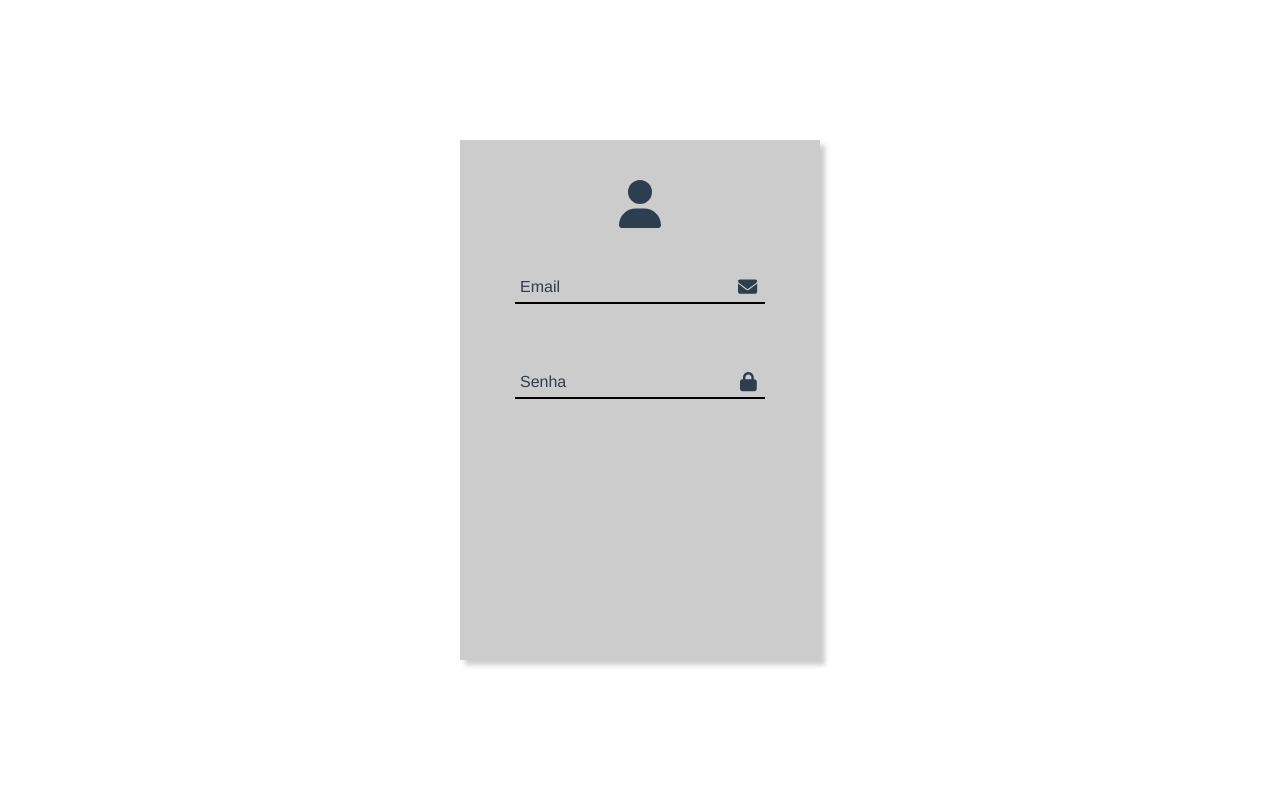
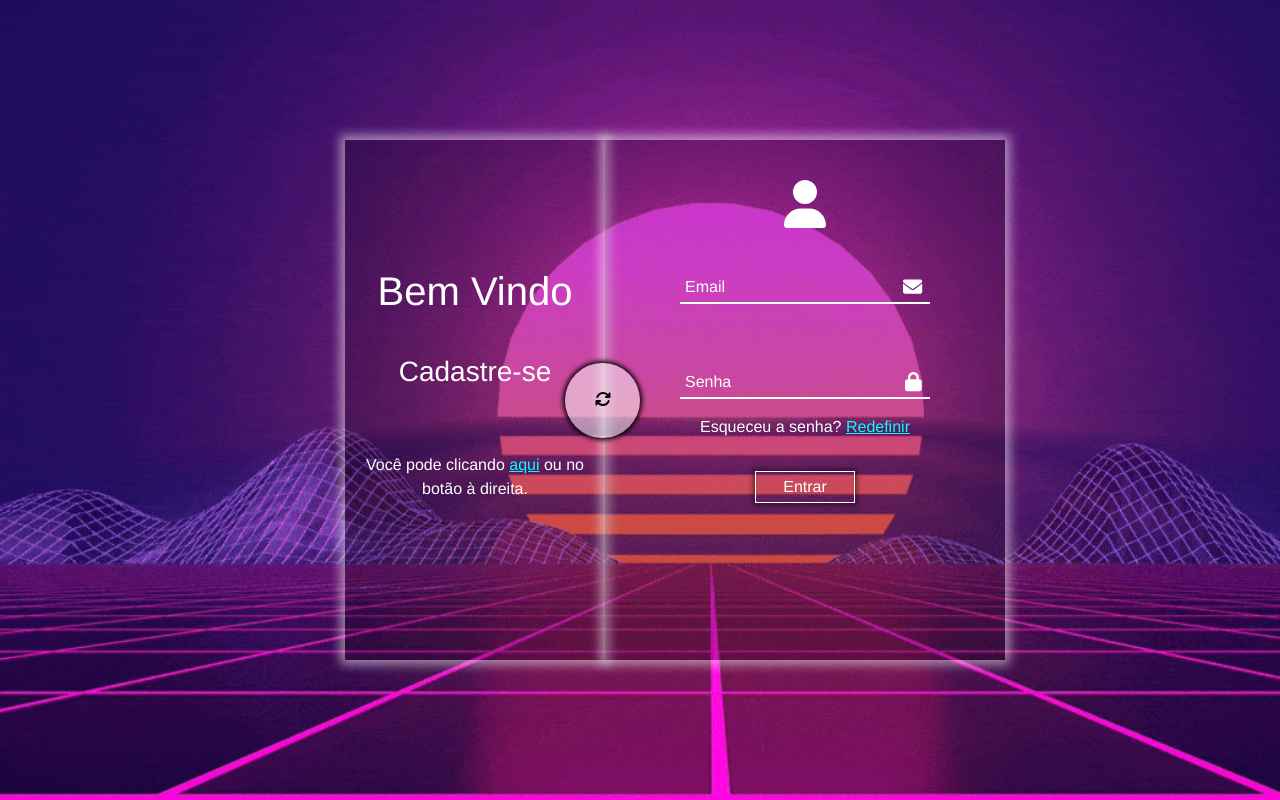
Before and after one commit to Lion-Desenvolvimento-de-Software/lion-tickets-front, a Vue app: page /login in a window 1280 px wide. Built offline with nearby package versions, Linux system fonts and the light colour scheme; no server answers.

Commit message:
Separação componente layout login e cadastro e troca de login para cadastro feito no visual

```diff
--- a/src/assets/icons/icons.js
+++ b/src/assets/icons/icons.js
@@ -4,6 +4,7 @@ import { faVenusMars } from "@fortawesome/free-solid-svg-icons"
 import { faUser } from "@fortawesome/free-solid-svg-icons"
 import { faLock } from "@fortawesome/free-solid-svg-icons"
 import { faEnvelope } from "@fortawesome/free-solid-svg-icons"
+import { faArrowsRotate } from "@fortawesome/free-solid-svg-icons"
 
 export default [
   faMobileScreen,
@@ -11,5 +12,6 @@ export default [
   faVenusMars,
   faUser,
   faLock,
-  faEnvelope
+  faEnvelope,
+  faArrowsRotate
 ]
--- /dev/null
+++ b/src/components/layoutLogin.vue
@@ -0,0 +1,112 @@
+<template>
+  <div class="custom-title">
+    <font-awesome-icon :icon="['fas', 'user']" />
+  </div>
+  <div class="custom-form">
+    <div class="custom-input">
+      <input id="email" type="text" name="Email" required />
+      <label for="email">Email</label>
+      <font-awesome-icon :icon="['fas', 'envelope']" />
+    </div>
+    <div class="custom-input">
+      <input id="senha" type="password" name="Senha" required toggle-show="false" />
+      <label for="senha">Senha</label>
+      <font-awesome-icon :icon="['fas', 'lock']" />
+    </div>
+  </div>
+  <div class="custom-redefinir-senha">
+    <p>Esqueceu a senha? <a href="">Redefinir</a></p>
+  </div>
+  <button class="custom-button">Entrar</button>
+</template>
+
+<script>
+
+export default {
+  name: "LayoutLogin"
+}
+</script>
+
+<style>
+.custom-title {
+  margin: 2.5em 0;
+}
+.custom-title svg {
+  font-size: 3rem;
+}
+
+.custom-form {
+  display: flex;
+  flex-wrap: nowrap;
+  justify-content: center;
+  height: 25%;
+  flex-direction: column;
+  align-items: center;
+}
+.custom-form .custom-input {
+  position: relative;
+  margin: 30px 0;
+  max-width: 310px;
+}
+.custom-input input {
+  background: transparent !important;
+  border: 0;
+  border-bottom: 2px solid #fff;
+  width: 250px;
+  height: 35px;
+  padding: 0 2.5rem 0 0.5rem;
+  color: #fff;
+}
+input:focus {
+  outline: none;
+}
+.custom-input label {
+  position: absolute;
+  top: 50%;
+  left: 5px;
+  transform: translateY(-50%);
+  font-size: 1rem;
+  pointer-events: none;
+  transition: all 0.5s ease-in-out;
+}
+input:-webkit-autofill {
+  -webkit-box-shadow: 0 0 0 30px #6ff9d3 inset;
+}
+input:-webkit-autofill ~ label,
+input:focus ~ label,
+input:valid ~ label {
+  top: -5px;
+}
+
+.custom-input svg {
+  position: absolute;
+  font-size: 1.2rem;
+  right: 0;
+  top: 0.5rem;
+  margin: 0 0.5rem;
+}
+
+.custom-redefinir-senha {
+  margin: 1rem 0;
+}
+
+a {
+  color: aqua;
+}
+
+.custom-button {
+  width: 100px;
+  height: 2rem;
+  color: #fff;
+  background: none;
+  border: 1px solid #fff;
+  margin: 1rem 0;
+  box-shadow: 0 0 5px 2px rgba(0, 0, 0, 0.5);
+}
+.custom-button:hover {
+  background: rgba(0, 0, 0, 0.1);
+}
+.custom-button:active {
+  box-shadow: 0 0 5px 2px rgba(0, 0, 0, 0.5) inset;
+}
+</style>
--- a/src/views/Login.vue
+++ b/src/views/Login.vue
@@ -1,20 +1,18 @@
 <template>
   <div class="custom-container">
-    <div class="custom-layout">
-      <div class="custom-title">
-        <FontAwesomeIcon :icon="['fas', 'user']" />
+    <div class="custom-layout-boxs">
+      <div class="custom-button-troca">
+        <button><font-awesome-icon :icon="['fas', 'arrows-rotate']" /></button>
       </div>
-      <div class="custom-form">
-        <div class="custom-input">
-          <input id="email" type="text" name="Email" required />
-          <label for="email">Email</label>
-          <font-awesome-icon :icon="['fas', 'envelope']" />
+      <div class="custom-layout-left">
+        <div class="custom-info">
+          <h1>Bem Vindo</h1>
+          <h3>Cadastre-se</h3>
+          <p>Você pode clicando <a href="">aqui</a> ou no botão à direita.</p>
         </div>
-        <div class="custom-input">
-          <input id="senha" type="password" name="Senha" required toggle-show="false" />
-          <label for="senha">Senha</label>
-          <font-awesome-icon :icon="['fas', 'lock']" />
-        </div>
+      </div>
+      <div class="custom-layout">
+        <layout-login />
       </div>
     </div>
   </div>
@@ -22,14 +20,17 @@
 
 <script>
 import UsuarioServices from '@/assets/services/UsuarioServices';
-import { FontAwesomeIcon } from '@fortawesome/vue-fontawesome';
+import layoutLogin from '@/components/layoutLogin.vue';
 export default {
     name: 'Login',
     data() {
         return {
             email: null,
             senha: null
-        };
+          };
+        },
+    components: {
+      layoutLogin
     },
     computed: {
         isValidEmail() {
@@ -58,7 +59,6 @@ export default {
             });
         }
     },
-    components: { FontAwesomeIcon }
 }
 </script>
 
@@ -78,67 +78,70 @@ input::-ms-clear {
   height: 100vh;
   justify-content: center;
   align-items: center;
+  background-image: url('../assets/images/background/wallpaper-gif-4.gif');
+  background-size: cover;
+  background-position-y: 100%;
+}
+
+.custom-layout-boxs {
+  display: grid;
+  align-items: center;
+  justify-items: center;
+  justify-content: center;
+  grid: auto-flow dense / 50% 50% 1fr;
+}
+
+.custom-layout-left {
+  background: rgba(0, 0, 0, 0.2);
+  width: 260px;
+  height: 520px;
+  color: #fff;
+  box-shadow: 0px 0px 10px 5px rgba(255, 255, 255, 0.5);
 }
 
 .custom-layout {
   background: rgba(0, 0, 0, 0.2);
-  position: absolute;
-  width: 360px;
+  width: 400px;
   height: 520px;
-  box-shadow: 5px 5px 5px rgba(0, 0, 0, 0.2);
+  color: #fff;
+  padding: 0 50px;
+  box-shadow: 0px 0px 10px 5px rgba(255, 255, 255, 0.5);
 }
 
-.custom-title {
-  margin: 2.5em 0;
-}
-.custom-title svg {
-  font-size: 3rem;
+a {
+  color: aqua;
 }
 
-.custom-form {
+.custom-button-troca {
+  position: absolute;
+  margin: 0 75px 0 0;
+}
+
+.custom-button-troca button {
+  border-radius: 50%;
+  width: 75px;
+  height: 75px;
+  z-index: 150px;
+  background: rgba(255, 255, 255, 0.5);
+  border: 0;
+  box-shadow: 0 0 5px 2px #000;
+}
+
+.custom-button-troca button:active {
+  box-shadow: 0 0 5px 2px #000 inset;
+}
+.custom-button-troca button:hover {
+  background: rgba(255, 255, 255, 0.75);
+}
+.custom-info {
   display: flex;
-  flex-wrap: nowrap;
-  justify-content: center;
-  height: 25%;
   flex-direction: column;
   align-items: center;
-}
-.custom-form .custom-input {
-  position: relative;
-  margin: 30px 0;
-  max-width: 310px;
-}
-.custom-input input {
-  background: transparent !important;
-  border: 0;
-  border-bottom: 2px solid black;
-  width: 250px;
-  height: 35px;
-  padding: 0 2.5rem 0 0.5rem;
-}
-input:focus {
-  outline: none;
-}
-.custom-input label {
-  position: absolute;
-  top: 50%;
-  left: 5px;
-  transform: translateY(-50%);
-  font-size: 1rem;
-  pointer-events: none;
-  transition: all 0.5s ease-in-out;
-}
-input:-webkit-autofill ~ label,
-input:focus ~ label,
-input:valid ~ label {
-  top: -5px;
+  height: 100%;
+  justify-content: center;
 }
 
-.custom-input svg {
-  position: absolute;
-  font-size: 1.2rem;
-  right: 0;
-  top: 0.5rem;
-  margin: 0 0.5rem;
+.custom-info p, h3 {
+  margin: 2rem 0;
 }
 </style>
```
Also changed, not shown: src/assets/images/background/wallpaper-gif-4.gif (added), src/components/layoutCadastro.vue (added), 1 other file (tests, documents, lock files or other folders).
